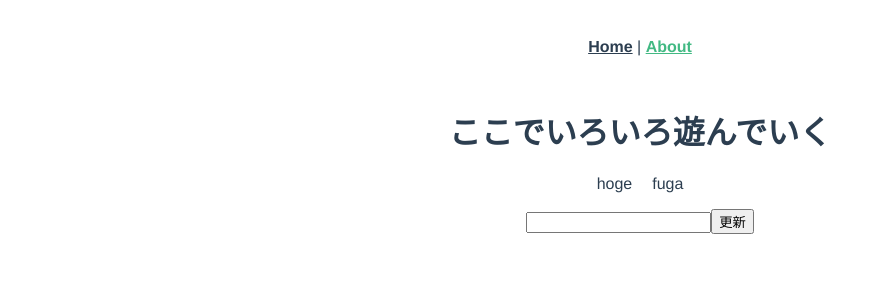
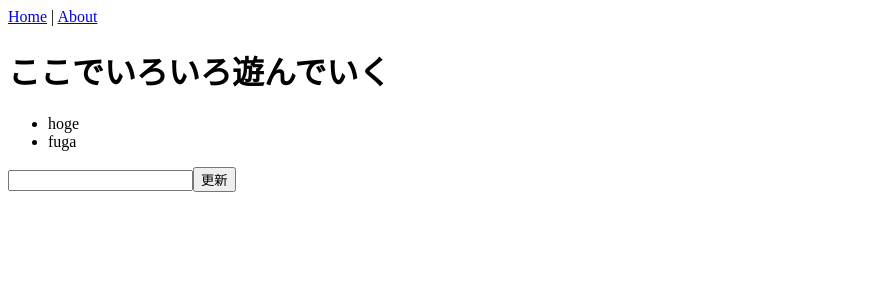
Before and after one commit to chucker34/vue-ts-practice, a Vue app: page /about in a window 1280 px wide. Shown: the top 300 px of the page, without its empty margins (0-879 px from the left). Built offline with nearby package versions, Linux system fonts and the light colour scheme.

Commit message:
スタイルを全部消した

```diff
--- a/src/App.vue
+++ b/src/App.vue
@@ -9,23 +9,5 @@
 </template>
 
 <style>
-#app {
-  font-family: 'Avenir', Helvetica, Arial, sans-serif;
-  -webkit-font-smoothing: antialiased;
-  -moz-osx-font-smoothing: grayscale;
-  text-align: center;
-  color: #2c3e50;
-}
-#nav {
-  padding: 30px;
-}
 
-#nav a {
-  font-weight: bold;
-  color: #2c3e50;
-}
-
-#nav a.router-link-exact-active {
-  color: #42b983;
-}
 </style>
--- a/src/components/HelloWorld.vue
+++ b/src/components/HelloWorld.vue
@@ -13,20 +13,6 @@ export default class HelloWorld extends Vue {
 }
 </script>
 
-<!-- Add "scoped" attribute to limit CSS to this component only -->
 <style scoped>
-h3 {
-  margin: 40px 0 0;
-}
-ul {
-  list-style-type: none;
-  padding: 0;
-}
-li {
-  display: inline-block;
-  margin: 0 10px;
-}
-a {
-  color: #42b983;
-}
+
 </style>
--- a/src/components/Play.vue
+++ b/src/components/Play.vue
@@ -34,20 +34,6 @@ export default class Play extends Vue {
 }
 </script>
 
-<!-- Add "scoped" attribute to limit CSS to this component only -->
 <style scoped>
-h3 {
-  margin: 40px 0 0;
-}
-ul {
-  list-style-type: none;
-  padding: 0;
-}
-li {
-  display: inline-block;
-  margin: 0 10px;
-}
-a {
-  color: #42b983;
-}
+
 </style>
```
